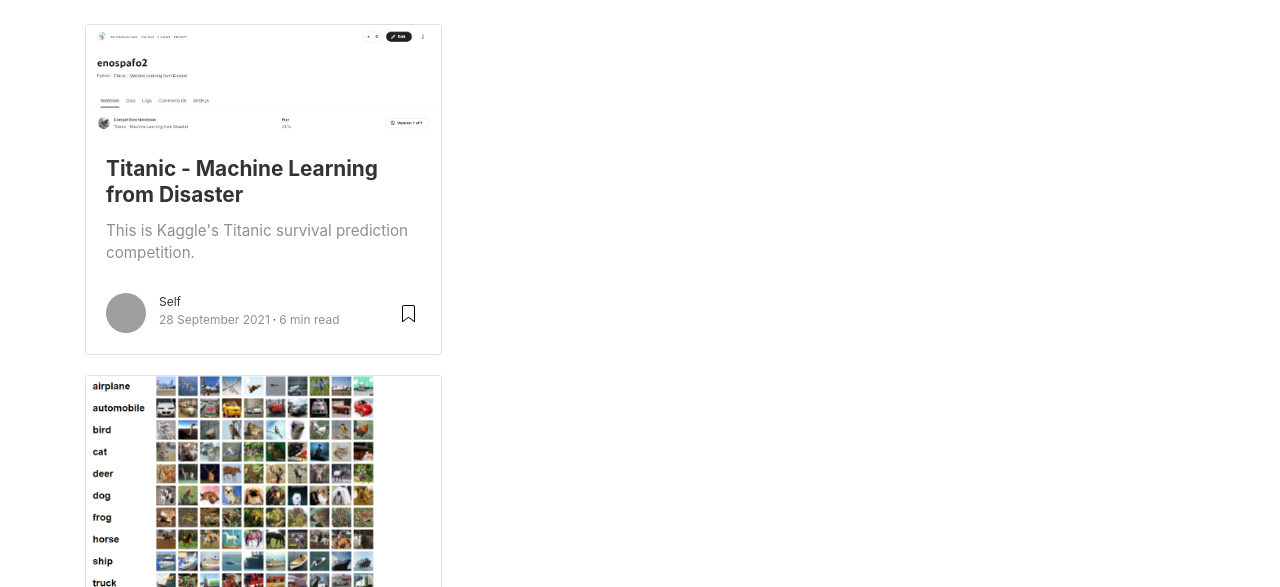
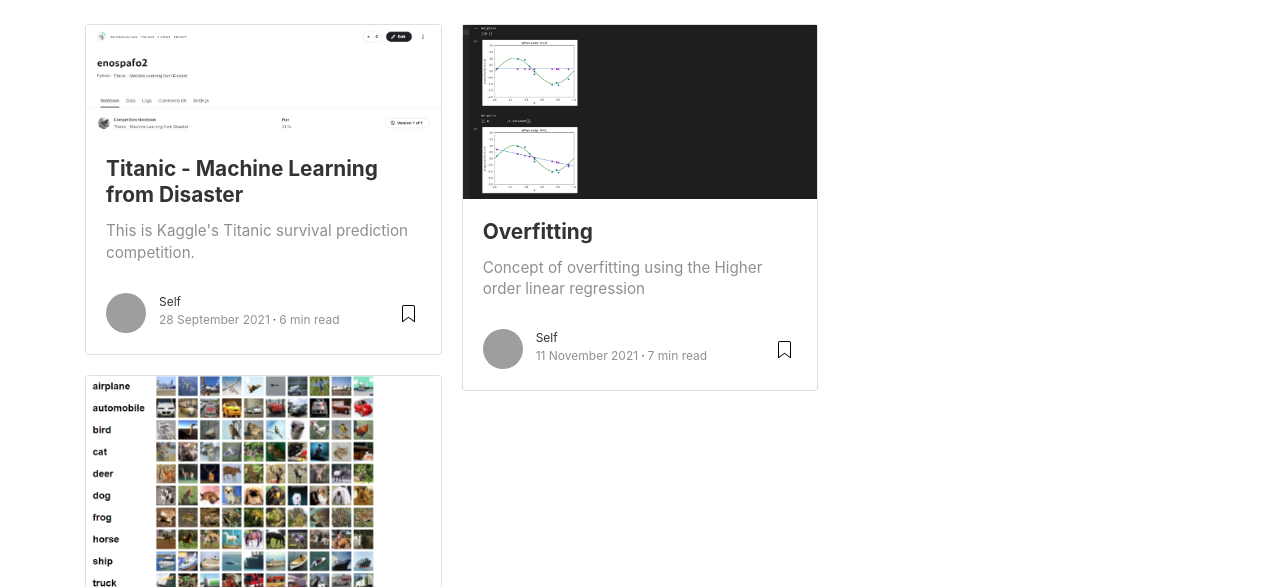
Before and after one commit to sri-ram-kalyan/dmblog.github.io, a plain HTML site: page index.html in a window 1280 px wide. Shown: the part 213-800 px from the top of the page. Drawn offline with Linux system fonts and the light colour scheme; grey boxes are pictures that could not be loaded; a script that the page names is missing.

Commit message:
Update index.html

```diff
--- a/index.html
+++ b/index.html
@@ -259,6 +259,27 @@
 				</div>
 			</div>
 		</div>
+		<div class="card">
+			<a href="post3.html">
+				<img class="img-fluid" src="assets/img/03/05.png" alt="">
+			</a>
+			<div class="card-block">
+				<h2 class="card-title"><a href="post3.html">Overfitting</a></h2>
+				<h4 class="card-text">Concept of overfitting using the Higher order linear regression</h4>
+				<div class="metafooter">
+					<div class="wrapfooter">
+						<span class="meta-footer-thumb">
+						<a href="post3.html"><img class="author-thumb" src="https://www.gravatar.com/avatar/e56154546cf4be74e393c62d1ae9f9d4?s=250&amp;d=mm&amp;r=x" alt="Sal"></a>
+						</span>
+						<span class="author-meta">
+						<span class="post-name"><a href="post3.html">Self</a></span><br/>
+						<span class="post-date">11 November 2021</span><span class="dot"></span><span class="post-read">7 min read</span>
+						</span>
+						<span class="post-read-more"><a href="post3.html" title="Read Story"><svg class="svgIcon-use" width="25" height="25" viewbox="0 0 25 25"><path d="M19 6c0-1.1-.9-2-2-2H8c-1.1 0-2 .9-2 2v14.66h.012c.01.103.045.204.12.285a.5.5 0 0 0 .706.03L12.5 16.85l5.662 4.126a.508.508 0 0 0 .708-.03.5.5 0 0 0 .118-.285H19V6zm-6.838 9.97L7 19.636V6c0-.55.45-1 1-1h9c.55 0 1 .45 1 1v13.637l-5.162-3.668a.49.49 0 0 0-.676 0z" fill-rule="evenodd"></path></svg></a></span>
+					</div>
+				</div>
+			</div>
+		</div>
 		<!-- end post -->
 
 		<!-- begin post
```
